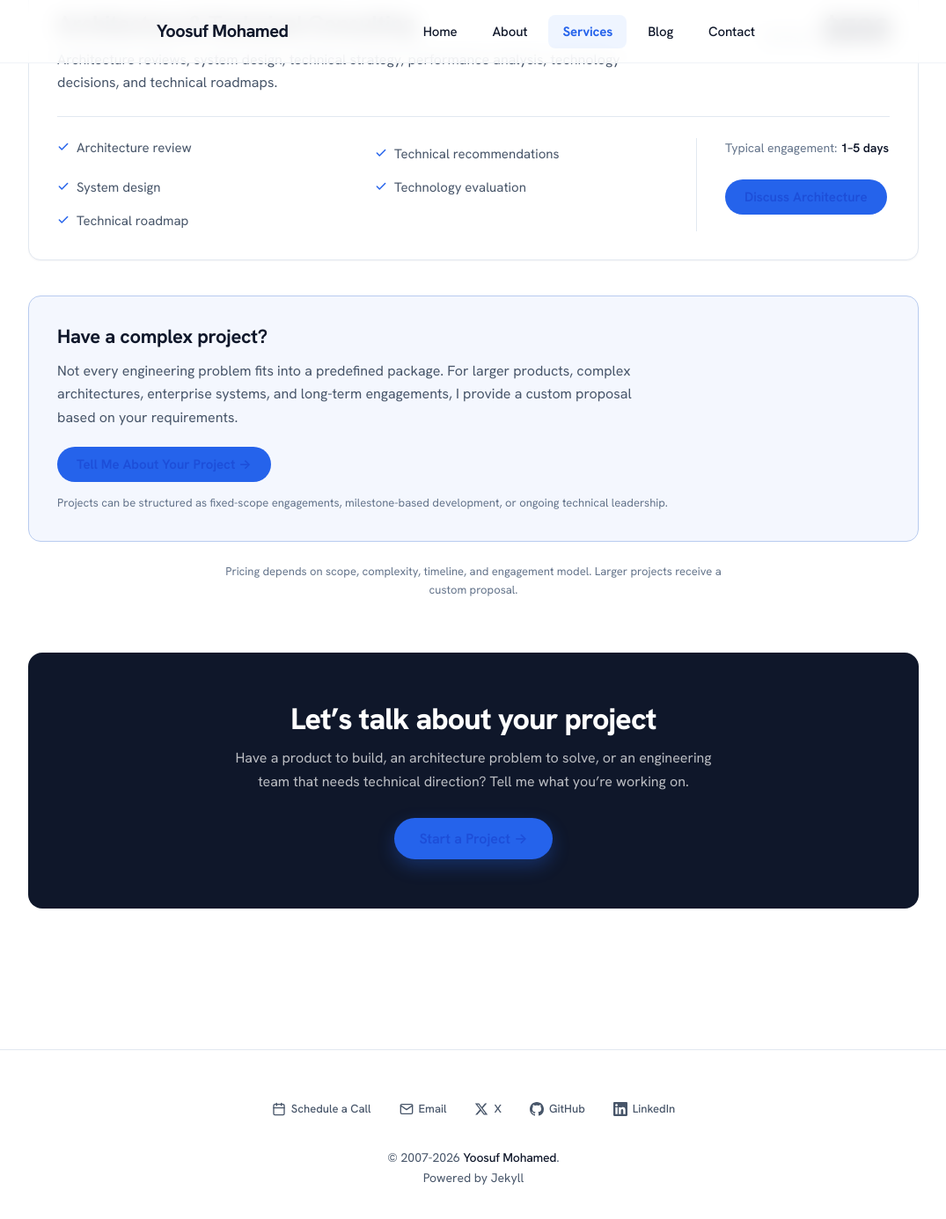
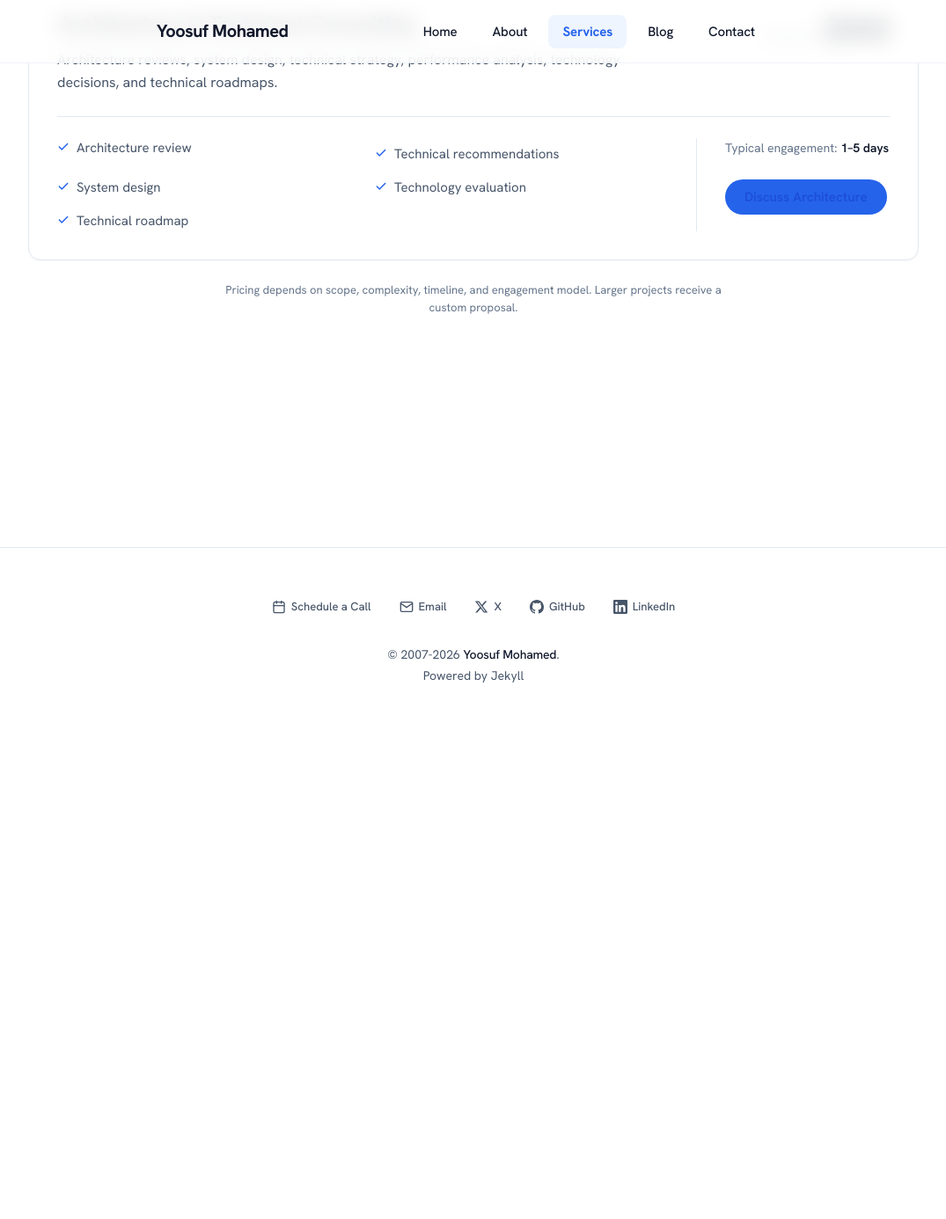
Before and after one commit to yoosuf/yoosuf.github.io, a Jekyll site: the page built from services.md, in a window 1280 px wide and 1400 px high, scrolled down 571 px. Shown: the top 1386 px of the window at 88% size, without its empty margins (102-1177 px from the left). Built offline with Jekyll 4.4.1, drawn with Linux system fonts in a browser that asks for light colours.

Commit message:
Remove custom projects and final CTA bands from services page

```diff
--- a/_includes/engagement-pricing.html
+++ b/_includes/engagement-pricing.html
@@ -87,40 +87,10 @@
       {% endfor %}
     </div>
 
-    <section class="ep-custom" aria-labelledby="ep-custom-title">
-      <h3 id="ep-custom-title" class="ep-custom-title">Have a complex project?</h3>
-      <p class="ep-custom-text">
-        Not every engineering problem fits into a predefined package. For larger
-        products, complex architectures, enterprise systems, and long-term
-        engagements, I provide a custom proposal based on your requirements.
-      </p>
-      <a class="ep-custom-cta" href="/contact/"
-        >Tell Me About Your Project &rarr;</a
-      >
-      <p class="ep-custom-sub">
-        Projects can be structured as fixed-scope engagements, milestone-based
-        development, or ongoing technical leadership.
-      </p>
-    </section>
-
     <p class="ep-note">
       Pricing depends on scope, complexity, timeline, and engagement model.
       Larger projects receive a custom proposal.
     </p>
-
-    <section class="ep-final-cta" aria-labelledby="ep-final-cta-title">
-      <h2 id="ep-final-cta-title" class="ep-final-cta-title">
-        Let&rsquo;s talk about your project
-      </h2>
-      <p class="ep-final-cta-text">
-        Have a product to build, an architecture problem to solve, or an
-        engineering team that needs technical direction? Tell me what
-        you&rsquo;re working on.
-      </p>
-      <a class="ep-final-cta-btn" href="/contact/"
-        >Start a Project &rarr;</a
-      >
-    </section>
   </div>
 
   <script>
--- a/_sass/_services.scss
+++ b/_sass/_services.scss
@@ -246,62 +246,7 @@
 	}
 }
 
-/* ===== Custom projects ===== */
-
-.ep-custom {
-	margin: 40px 0 0;
-	padding: 32px;
-	background: color-mix(in srgb, var(--jekyll-accent-color) 5%, #fff);
-	border: 1px solid color-mix(in srgb, var(--jekyll-accent-color) 22%, var(--color-border));
-	border-radius: 14px;
-}
-
-.ep-custom-title {
-	margin: 0 0 12px;
-	font-size: 2.2rem;
-	font-weight: 700;
-	line-height: 1.3;
-	letter-spacing: -0.015em;
-	color: var(--color-darkgrey);
-}
-
-.ep-custom-text {
-	margin: 0 0 20px;
-	max-width: 680px;
-	font-size: 1.6rem;
-	line-height: 1.65;
-	color: var(--color-midgrey);
-}
-
-.ep-custom-cta {
-	display: inline-flex;
-	align-items: center;
-	gap: 6px;
-	padding: 11px 22px;
-	font-size: 1.5rem;
-	font-weight: 600;
-	line-height: 1.2;
-	color: #fff;
-	background: var(--jekyll-accent-color);
-	border-radius: 999px;
-	text-decoration: none;
-	transition: background 0.2s ease, box-shadow 0.2s ease, transform 0.2s ease;
-	&:hover,
-	&:focus-visible {
-		color: #fff;
-		background: var(--jekyll-accent-strong);
-		box-shadow: 0 8px 20px rgba(37, 99, 235, 0.28);
-		transform: translateY(-1px);
-		text-decoration: none;
-	}
-}
-
-.ep-custom-sub {
-	margin: 14px 0 0;
-	font-size: 1.3rem;
-	line-height: 1.6;
-	color: var(--color-secondary-text);
-}
+/* ===== Pricing note ===== */
 
 .ep-note {
 	margin: 24px auto 0;
@@ -310,57 +255,6 @@
 	font-size: 1.3rem;
 	line-height: 1.6;
 	color: var(--color-secondary-text);
-}
-
-/* ===== Final CTA ===== */
-
-.ep-final-cta {
-	margin: max(48px, 6%) 0 0;
-	padding: clamp(32px, 5vw, 56px) 24px;
-	text-align: center;
-	background: var(--color-darkgrey);
-	border-radius: 16px;
-}
-
-.ep-final-cta-title {
-	margin: 0 0 12px;
-	font-size: clamp(2.4rem, 4vw, 3.4rem);
-	font-weight: 800;
-	line-height: 1.15;
-	letter-spacing: -0.025em;
-	color: #fff;
-}
-
-.ep-final-cta-text {
-	margin: 0 auto 28px;
-	max-width: 560px;
-	font-size: 1.6rem;
-	line-height: 1.65;
-	color: rgba(255, 255, 255, 0.72);
-}
-
-.ep-final-cta-btn {
-	display: inline-flex;
-	align-items: center;
-	gap: 8px;
-	padding: 14px 28px;
-	font-size: 1.6rem;
-	font-weight: 600;
-	line-height: 1.2;
-	color: #fff;
-	background: var(--jekyll-accent-color);
-	border-radius: 999px;
-	text-decoration: none;
-	box-shadow: 0 8px 20px rgba(37, 99, 235, 0.3);
-	transition: background 0.2s ease, box-shadow 0.2s ease, transform 0.2s ease;
-	&:hover,
-	&:focus-visible {
-		color: #fff;
-		background: var(--jekyll-accent-strong);
-		box-shadow: 0 12px 26px rgba(37, 99, 235, 0.4);
-		transform: translateY(-1px);
-		text-decoration: none;
-	}
 }
 
 /* ===== Dark mode ===== */
@@ -374,14 +268,12 @@
 	}
 	.ep-subtitle,
 	.ep-panel-desc,
-	.ep-include,
-	.ep-custom-text {
+	.ep-include {
 		color: rgba(255, 255, 255, 0.62);
 	}
 	.ep-price-label,
 	.ep-price-unit,
 	.ep-duration,
-	.ep-custom-sub,
 	.ep-note {
 		color: rgba(255, 255, 255, 0.55);
 	}
@@ -430,16 +322,6 @@
 	.ep-panel-aside {
 		border-left-color: rgba(255, 255, 255, 0.08);
 	}
-	.ep-custom {
-		background: color-mix(in srgb, var(--jekyll-accent-color) 12%, var(--color-darkmode));
-		border-color: rgba(255, 255, 255, 0.08);
-	}
-	.ep-final-cta {
-		background: #1e293b;
-	}
-	.ep-final-cta-text {
-		color: rgba(255, 255, 255, 0.65);
-	}
 }
 
 html.dark-mode {
@@ -486,10 +368,4 @@ html.dark-mode {
 	.ep-includes {
 		grid-template-columns: 1fr;
 	}
-	.ep-custom {
-		padding: 24px;
-	}
-	.ep-final-cta {
-		border-radius: 12px;
-	}
 }
```
